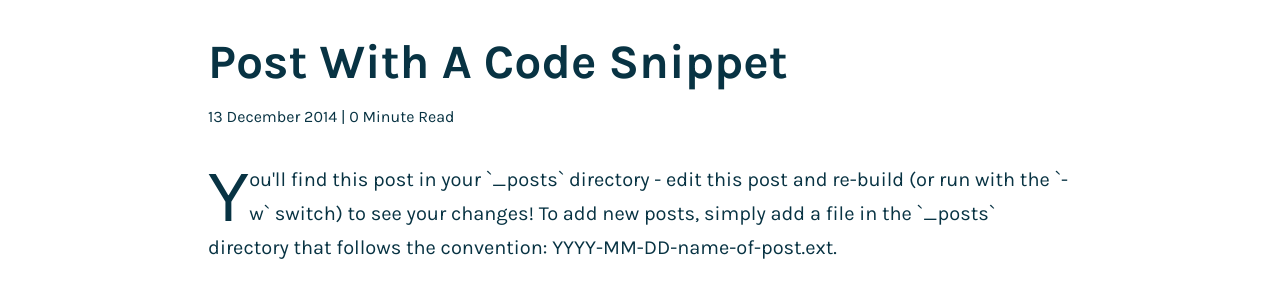
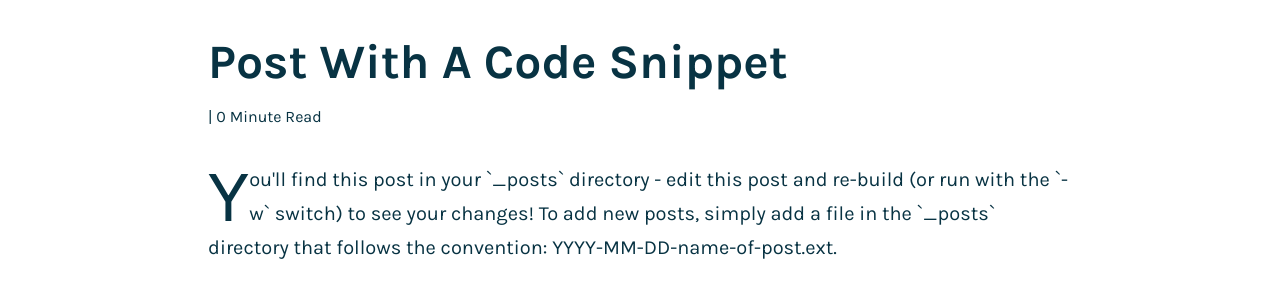
Before and after one commit to mpcousins/cousins, a Jekyll site: the page built from _posts/2014-12-13-code-snippet.markdown, in a window 1280 px wide. Shown: the part 175-475 px from the top of the page. Built offline with Jekyll 4.4.1, drawn with Linux system fonts in a browser that asks for light colours; nearby versions of some CDN libraries; some web fonts are replaced.

Commit message:
Update post.html

```diff
--- a/_layouts/post.html
+++ b/_layouts/post.html
@@ -10,7 +10,7 @@
       </div>
   {% endif %}
   <h1 class="postTitle">{{ page.title }}</h1>
-  <p class="meta">{{ page.date | date: '%d %B %Y' }} | <span class="time">{{ page.content | number_of_words | divided_by:180 }}</span> Minute Read</p>
+  <p class="meta">{{ post.date | date: '%d %B %Y' }} | <span class="time">{{ page.content | number_of_words | divided_by:180 }}</span> Minute Read</p>
 
   {{ content }}
 
```
